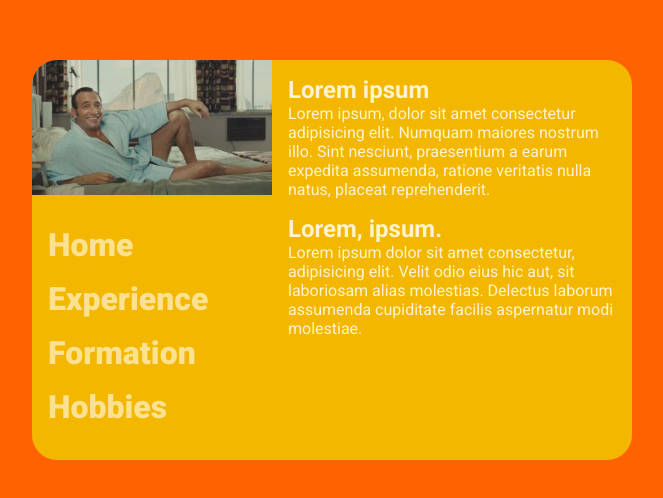
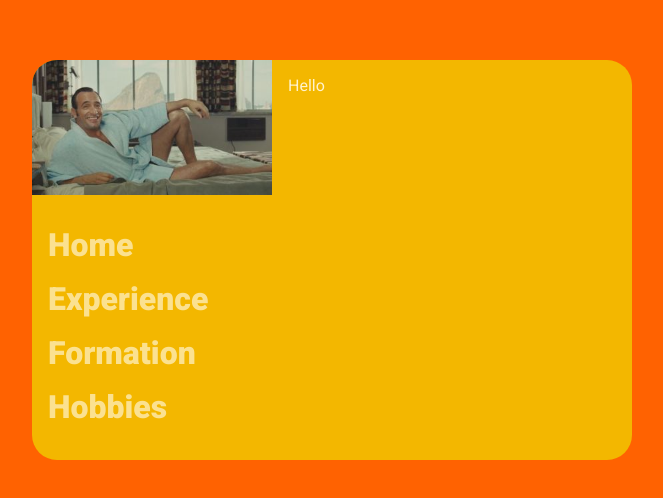
Before and after one commit to geoffreyhach/wild-projet1, a plain HTML site: page experience.html in a window 1280 px wide. Shown: the part 140-638 px from the top of the page, without its empty margins (308-971 px from the left). Drawn offline with Linux system fonts and the light colour scheme.

Commit message:
modif experience

```diff
--- a/experience.html
+++ b/experience.html
@@ -30,16 +30,7 @@
         <main>
 
             <section>
-                <h2>Lorem ipsum</h2>
-                <p>Lorem ipsum, dolor sit amet consectetur adipisicing elit. Numquam maiores nostrum illo. Sint
-                    nesciunt, praesentium a earum expedita assumenda, ratione veritatis nulla natus, placeat
-                    reprehenderit.</p>
-            </section>
-
-            <section>
-                <h2>Lorem, ipsum.</h2>
-                <p>Lorem ipsum dolor sit amet consectetur, adipisicing elit. Velit odio eius hic aut, sit laboriosam
-                    alias molestias. Delectus laborum assumenda cupiditate facilis aspernatur modi molestiae.</p>
+                Hello
             </section>
 
         </main>
```
Also changed, not shown: index.html (+14 -4 lines).
